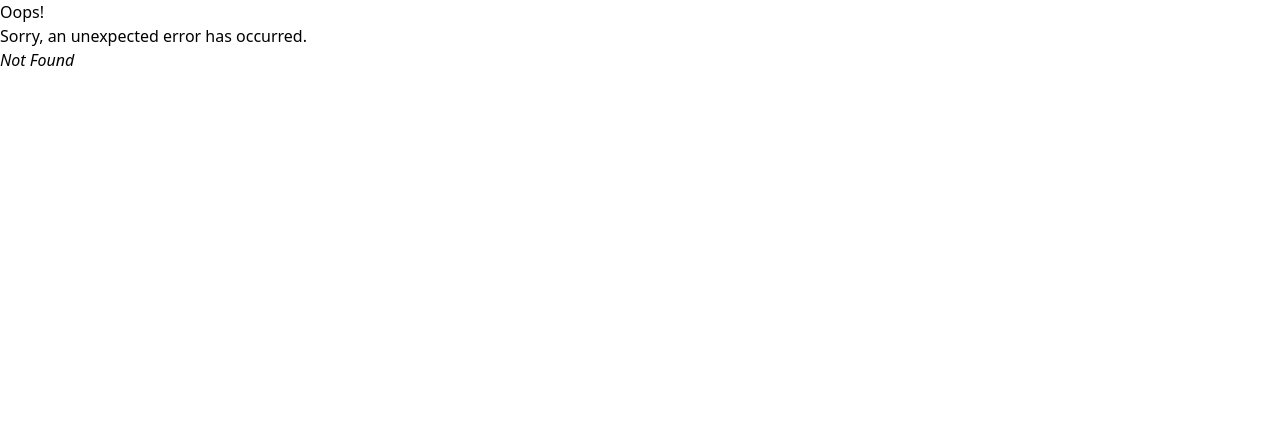
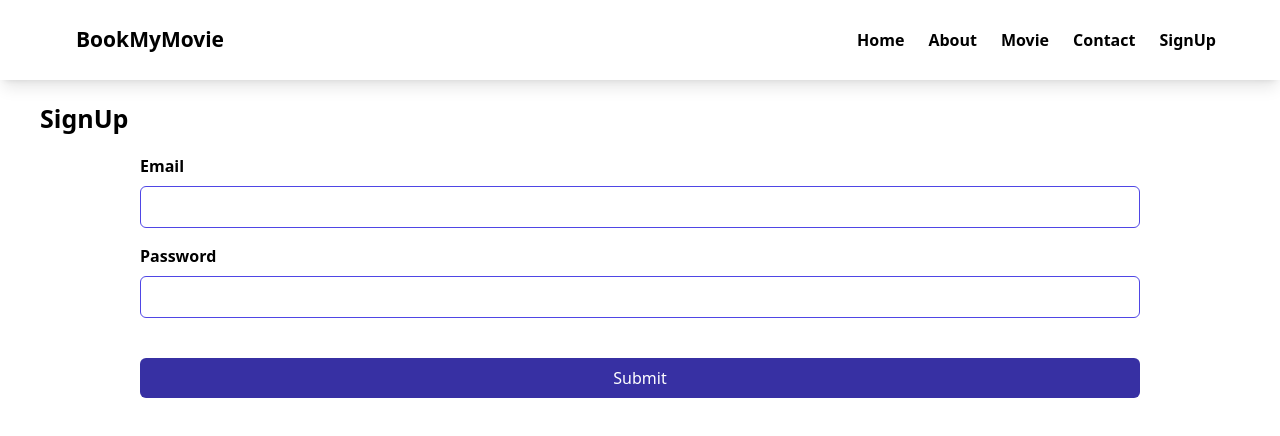
Before and after one commit to javidShabin/bookmyshowcloneFrontent, a React (Vite) app: page /login in a window 1280 px wide. Before the commit this address had no page. Shown: the top 436 px of the page. Built offline with nearby package versions, Linux system fonts and the light colour scheme.

Commit message:
Create login and login fom components and config , styling

```diff
--- a/src/main.jsx
+++ b/src/main.jsx
@@ -11,6 +11,7 @@ import {
 import Home from './routes/Home';
 import SignUp from './routes/SignUp';
 import Movie, {loader as movieLoader} from './routes/components/Movie';
+import Login from './routes/Login';
 
   const router = createBrowserRouter([
     {
@@ -28,6 +29,10 @@ import Movie, {loader as movieLoader} from './routes/components/Movie';
             element: <SignUp/>
         },
         {
+            path: "/login",
+            element: <Login/>
+        },
+        {
             path: "/movie/:movieId",
             element: <Movie/>,
             loader: movieLoader
--- /dev/null
+++ b/src/routes/Login.jsx
@@ -0,0 +1,15 @@
+import React from 'react'
+import LoginForm from './components/LoginForm'
+
+export default function Login() {
+  return (
+    <main className='container mx-auto px-10'>
+        <section>
+            <h2 className='text-[25px] font-bold mt-5'>SignUp</h2>
+            <div className='mx-auto flex justify-center items-center'>
+                <LoginForm/>
+            </div>
+        </section>
+    </main>
+  )
+}
--- a/src/routes/Root.jsx
+++ b/src/routes/Root.jsx
@@ -2,12 +2,15 @@ import React from 'react'
 import { Link, Outlet } from 'react-router-dom'
 
 export default function Root() {
+    const showToggleBar = () => {
+        alert("ShowToggle")
+    }
   return (
     <>
       <header className='h-[60px] shadow-lg flex justify-center py-6 w-full z-[999] bg-white sticky top-0 left-0 md:h-[80px] '>
         <div className="container md:w-[90%] flex justify-between items-center">
             <h1 className="ml-3 sm:text-[21px] font-bold">BookMyMovie</h1>
-            <nav className='hidden sm:flex'>
+            <nav className='hidden md:flex'>
                 <ul className="flex gap-6 font-semibold cursor-pointer">
                     <li><Link to={"/"}>Home</Link></li>
                     <li><a href="#"></a>About</li>
@@ -16,7 +19,7 @@ export default function Root() {
                     <li><Link to={"/signup"}>SignUp</Link></li>
                 </ul>
             </nav>
-            <div className='md:hidden'>
+            <div className='md:hidden' onClick={showToggleBar}>
                 <i className="ri-menu-line font-bold text-[23px] mr-3"></i>
             </div>
         </div>
--- /dev/null
+++ b/src/routes/components/LoginForm.jsx
@@ -0,0 +1,46 @@
+import { useForm } from "react-hook-form";
+
+export default function LoginFor() {
+  const {
+    register,
+    handleSubmit,
+    formState: { errors },
+  } = useForm();
+
+  const onSubmit = (data) => console.log(data);
+
+  return (
+    /* "handleSubmit" will validate your inputs before invoking "onSubmit" */
+    <form
+      className="flex flex-col gap-2 mt-4 w-[1000px]"
+      onSubmit={handleSubmit(onSubmit)}
+    >
+      <label className="font-semibold" htmlFor="email">
+        Email
+      </label>
+      <input
+        className="mb-2 border border-indigo-600 py-2 rounded-md"
+        type="email"
+        id="email"
+        {...register("email", { required: true })}
+      />
+      {errors.exampleRequired && <span>This field is required</span>}
+
+      <label className="font-semibold" htmlFor="password">
+        Password
+      </label>
+      <input
+        className="mb-2 border border-indigo-600 py-2 rounded-md"
+        type="password"
+        id="password"
+        {...register("password", { required: true })}
+      />
+      {errors.exampleRequired && <span>This field is required</span>}
+
+      <input
+        className="mt-6 p-2 bg-indigo-800 text-white rounded-md"
+        type="submit"
+      />
+    </form>
+  );
+}
--- a/src/routes/components/Movie.jsx
+++ b/src/routes/components/Movie.jsx
@@ -4,7 +4,6 @@ import { useLoaderData } from 'react-router-dom'
 export async function loader({params}) {
     const response = await fetch(`http://localhost:4000/movies/${params.movieId}`)
     const movie = await response.json()
-    console.log(movie)
     return {movie}
 }
 
```
